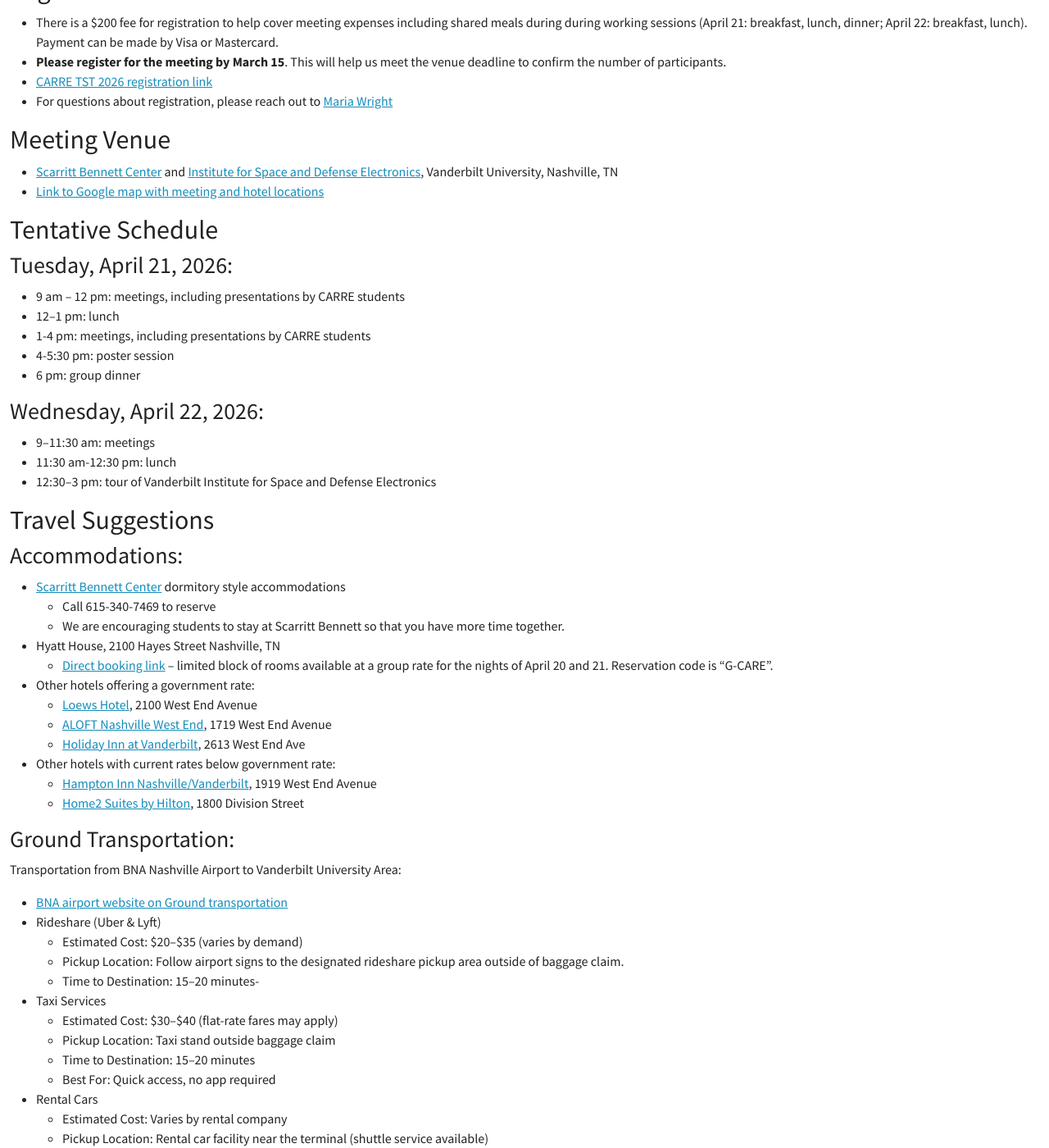
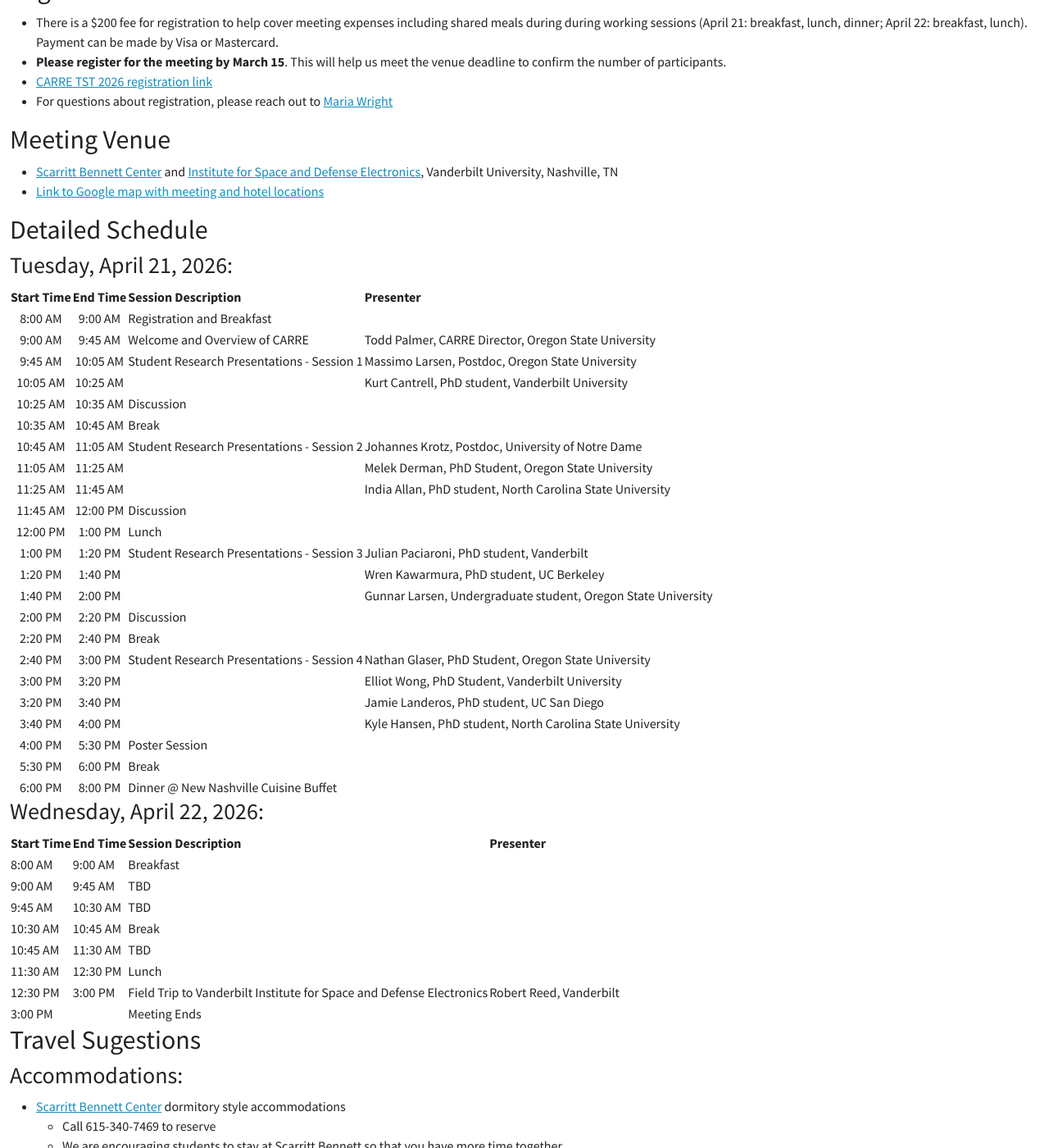
Before and after one commit to CARRE-PSAAP/CARRE-PSAAP.github.io, a Jekyll site: the page built from _pages/tst2026.md, in a window 1280 px wide and 1400 px high, scrolled down 225 px. Shown: the whole window at 82% size. Built offline with Jekyll 4.4.1, drawn with Linux system fonts in a browser that asks for light colours; nearby versions of some CDN libraries.

Commit message:
adds detailed TST schedule

```diff
--- a/_pages/tst2026.md
+++ b/_pages/tst2026.md
@@ -21,21 +21,51 @@
 - [Scarritt Bennett Center](https://scarrittbennett.org/) and [Institute for Space and Defense Electronics](https://www.vanderbilt.edu/isde/), Vanderbilt University, Nashville, TN
 - [Link to Google map with meeting and hotel locations](https://www.google.com/maps/d/viewer?ll=36.15064060000002%2C-86.80227099999999&z=15&mid=11jZLLxSKVb3GzxNl8wJMmel-t38Z940)
 
-## Tentative Schedule
+
+## Detailed Schedule
 
 ### Tuesday, April 21, 2026:
-- 9 am – 12 pm:  meetings, including presentations by CARRE students
-- 12–1 pm: lunch
-- 1-4 pm: meetings, including presentations by CARRE students
-- 4-5:30 pm: poster session
-- 6 pm: group dinner
+
+| Start Time |	End Time |	Session Description        |	Presenter |
+| :---:     |  :---:    | :--- | :--- |
+| 8:00 AM	 | 9:00 AM	| Registration and Breakfast |
+| 9:00 AM	 | 9:45 AM	| Welcome and Overview of CARRE	| Todd Palmer, CARRE Director, Oregon State University |
+| 9:45 AM	 | 10:05 AM	| Student Research Presentations - Session 1 | Massimo Larsen, Postdoc, Oregon State University |
+| 10:05 AM | 10:25 AM	| 	| Kurt Cantrell, PhD student, Vanderbilt University |
+| 10:25 AM | 10:35 AM	| Discussion	| |
+| 10:35 AM | 10:45 AM	| Break	 | |
+| 10:45 AM | 11:05 AM	| Student Research Presentations - Session 2 |	Johannes Krotz, Postdoc, University of Notre Dame |
+| 11:05 AM | 11:25 AM	| 	| Melek Derman, PhD Student, Oregon State University |
+| 11:25 AM | 11:45 AM	| 	| India Allan, PhD student, North Carolina State University |
+| 11:45 AM | 12:00 PM	| Discussion	| |
+| 12:00 PM | 1:00 PM	| Lunch	 | |
+| 1:00 PM	 | 1:20 PM	| Student Research Presentations - Session 3 |	Julian Paciaroni, PhD student, Vanderbilt |
+| 1:20 PM	 | 1:40 PM	| 	| Wren Kawarmura, PhD student, UC Berkeley |
+| 1:40 PM	 | 2:00 PM	| 	| Gunnar Larsen, Undergraduate student, Oregon State University |
+| 2:00 PM	 | 2:20 PM	| Discussion	| |
+| 2:20 PM	 | 2:40 PM	| Break | |
+| 2:40 PM	 | 3:00 PM	| Student Research Presentations - Session 4 | Nathan Glaser, PhD Student, Oregon State University |
+| 3:00 PM	 | 3:20 PM	| 	| Elliot Wong, PhD Student, Vanderbilt University |
+| 3:20 PM	 | 3:40 PM	| 	| Jamie Landeros, PhD student, UC San Diego |
+| 3:40 PM	 | 4:00 PM	|   |	Kyle Hansen, PhD student, North Carolina State University |
+| 4:00 PM	 | 5:30 PM	| Poster Session	| |
+| 5:30 PM	 | 6:00 PM	| Break	| |
+| 6:00 PM	 | 8:00 PM	| Dinner @ New Nashville Cuisine Buffet | |
 
 ### Wednesday, April 22, 2026:
-- 9–11:30 am: meetings
-- 11:30 am-12:30 pm: lunch
-- 12:30–3 pm: tour of Vanderbilt Institute for Space and Defense Electronics
 
-## Travel Suggestions
+| Start Time|	End Time |	Session Description        |	Presenter |
+| :---     |  :---     | :--- | :--- |
+| 8:00 AM	 |  9:00 AM	 | Breakfast	 | |
+| 9:00 AM	 |  9:45 AM	 | TBD	| |
+| 9:45 AM	 |  10:30 AM | TBD	| |
+| 10:30 AM | 	10:45 AM | Break	| |
+| 10:45 AM | 	11:30 AM | TBD   | |
+| 11:30 AM | 	12:30 PM | Lunch	| |
+| 12:30 PM | 	3:00 PM	 | Field Trip to Vanderbilt Institute for Space and Defense Electronics | Robert Reed, Vanderbilt |
+| 3:00 PM	 |  |	Meeting Ends	| |
+
+## Travel Sugestions
 ### Accommodations:
 - [Scarritt Bennett Center](https://www.reseze.net/servlet/WebresShowAvailable?rwid=0115899b00e84cd04f413cb9fe68195fec5f3c&hotelid=1589&lang=en&arrivalDate=20260420&nightsStay=2&adults=1&children=0&age3=0&age4=0&numberRooms=1&buildingCodeRoomType=any%7Cany&numberRooms=1&rateCode=&groupId=&iataNumber=) dormitory style accommodations
   - Call 615-340-7469 to reserve
```
